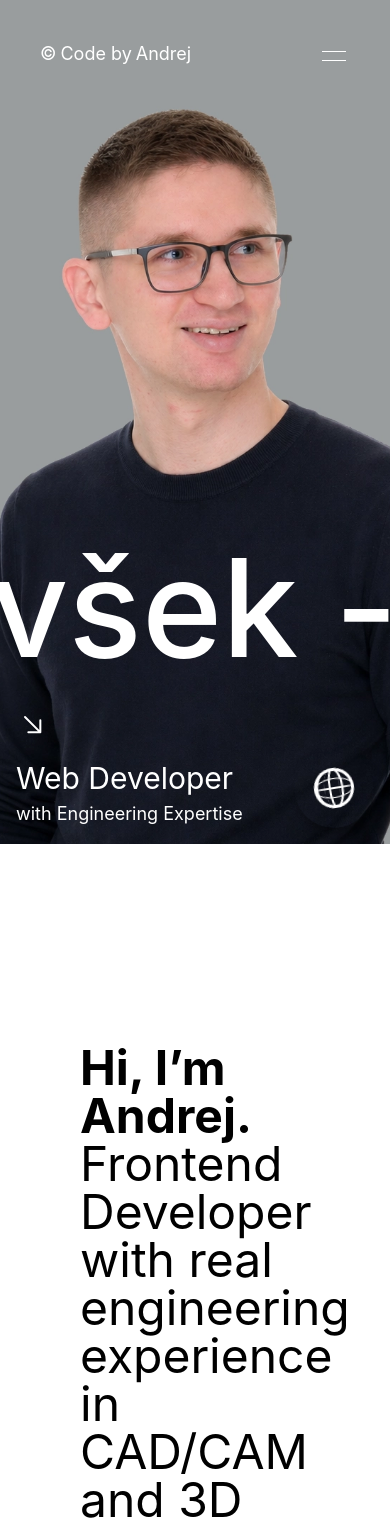
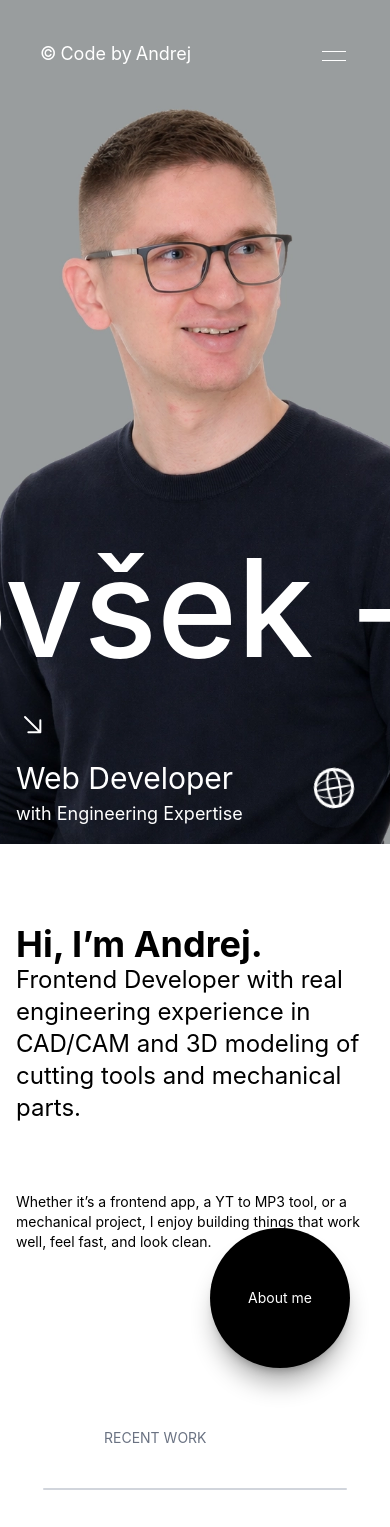
Before and after one commit to Mararovsek99/portfolio, a React (Vite) app: page / in a window 390 px wide. Shown: the top 1527 px of the page. Built offline with nearby package versions, Linux system fonts and the light colour scheme.

Commit message:
changed intro style for mobile users

```diff
--- a/src/components/Intro.jsx
+++ b/src/components/Intro.jsx
@@ -24,14 +24,14 @@ const Intro = () => {
   }, []);
 
   return (
-    <section className="relative bg-[#ffffff] text-black text-3xl p-10  flex flex-row gap-10 max-w-[1400px] m-auto mt-30">
-      <div className="text-5xl p-10">
+    <section className="relative bg-[#ffffff] text-black text-3xl md:p-10 p-2  flex md:flex-row flex-col gap-10 max-w-[1400px] m-auto md:mt-30 mt-16">
+      <div className="text-5xl md:p-10 p-2">
         <motion.p
           initial={{ opacity: 0, y: 20 }}
           whileInView={{ opacity: 1, y: 0 }}
           viewport={{ once: true, amount: 0.4 }}
           transition={{ duration: 0.8, ease: [0.22, 1, 0.36, 1] }}
-          className="font-bold"
+          className="font-bold md:text-5xl text-4xl"
         >
           Hi, I’m Andrej.
         </motion.p>{" "}
@@ -40,6 +40,7 @@ const Intro = () => {
           whileInView={{ opacity: 1, y: 0 }}
           viewport={{ once: true, amount: 0.4 }}
           transition={{ duration: 0.8, ease: [0.22, 1, 0.36, 1] }}
+          className="md:text-5xl text-2xl"
         >
           Frontend Developer with real engineering experience in CAD/CAM and 3D
           modeling of cutting tools and mechanical parts.
@@ -50,14 +51,14 @@ const Intro = () => {
         whileInView={{ opacity: 1, y: 0 }}
         viewport={{ once: true, amount: 0.4 }}
         transition={{ duration: 0.8, ease: [0.22, 1, 0.36, 1] }}
-        className="text-lg mt-24"
+        className="md:text-lg text-sm md:mt-24 mt-3 p-2 "
       >
         Whether it’s a frontend app, a YT to MP3 tool, or a mechanical project,
         I enjoy building things that work well, feel fast, and look clean.
       </motion.h3>
 
       <div
-        className="pointer-events-auto absolute right-10 bottom-6 z-10 md:right-[108px] md:bottom-[20px]"
+        className="pointer-events-auto absolute right-10 bottom-[-100px] z-10 md:right-[108px] md:bottom-[20px]"
         style={{
           transform: `translateY(${scrollY * (isDesktop ? 0.08 : 0.04)}px)`,
         }}
@@ -67,9 +68,9 @@ const Intro = () => {
             <div className="absolute -bottom-6 left-1/2 h-40 w-40 -translate-x-1/2 rounded-full bg-white/10 opacity-0 blur-3xl transition-all duration-300 group-hover:opacity-100 group-hover:-bottom-4 group-hover:scale-105" />
             <Link
               to="/about"
-              className="relative flex h-40 w-40 items-center justify-center rounded-full bg-black text-white shadow-xl shadow-black/30 transition-transform duration-300 hover:scale-105 active:scale-95"
+              className="relative flex md:h-40 md:w-40 h-35 w-35 items-center justify-center rounded-full bg-black text-white shadow-xl shadow-black/30 transition-transform duration-300 hover:scale-105 active:scale-95"
             >
-              <span className="text-sm uppercase tracking-[0.4em]">About</span>
+              <span className="text-sm">About me</span>
             </Link>
           </div>
         </Magnetic>
--- a/src/components/Menu.jsx
+++ b/src/components/Menu.jsx
@@ -19,7 +19,7 @@ const Menu = () => {
   }, []);
 
   const links = [
-    { name: "Home", href: "#home" },
+    { name: "Home", href: "/" },
     { name: "Work", href: "#projects" },
     { name: "About", href: "/about" },
     { name: "Contact", href: "#contact" },
```
